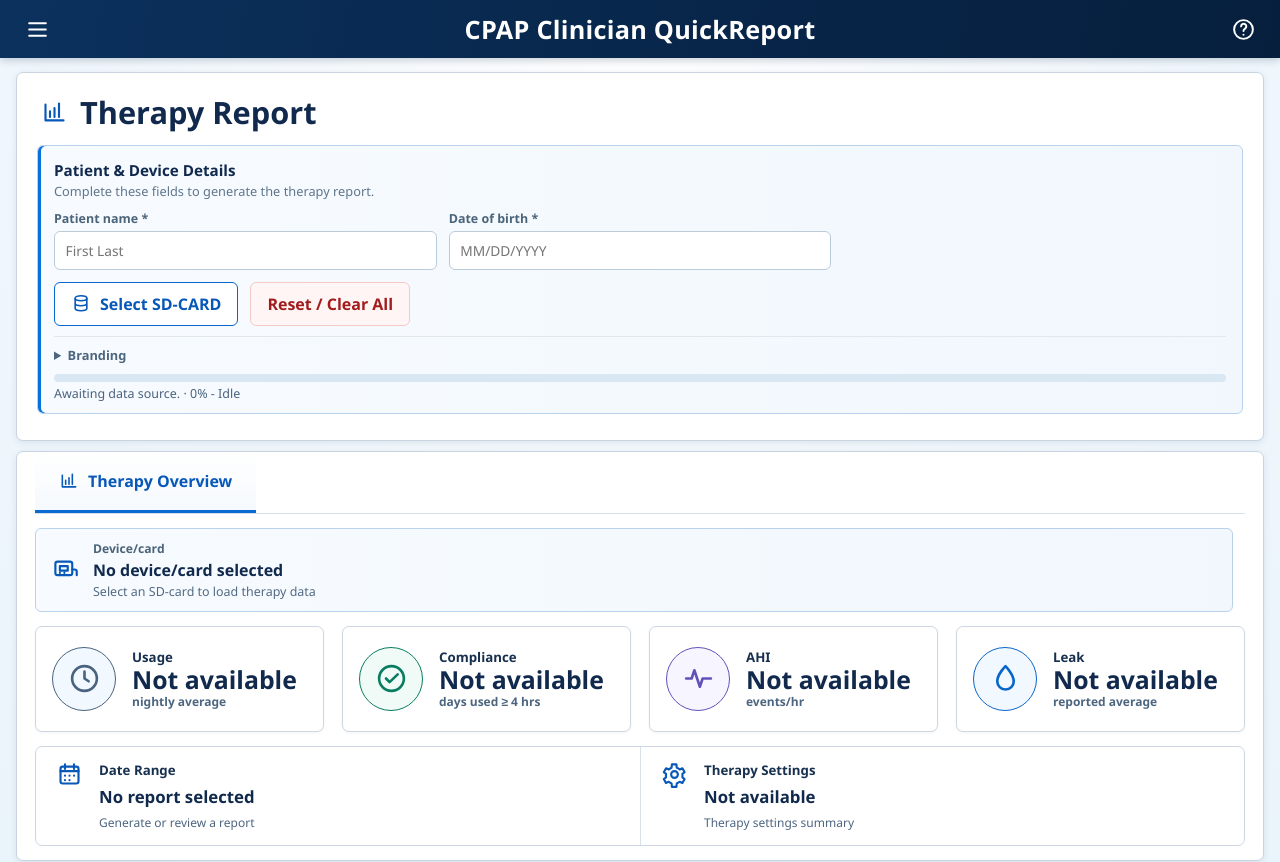
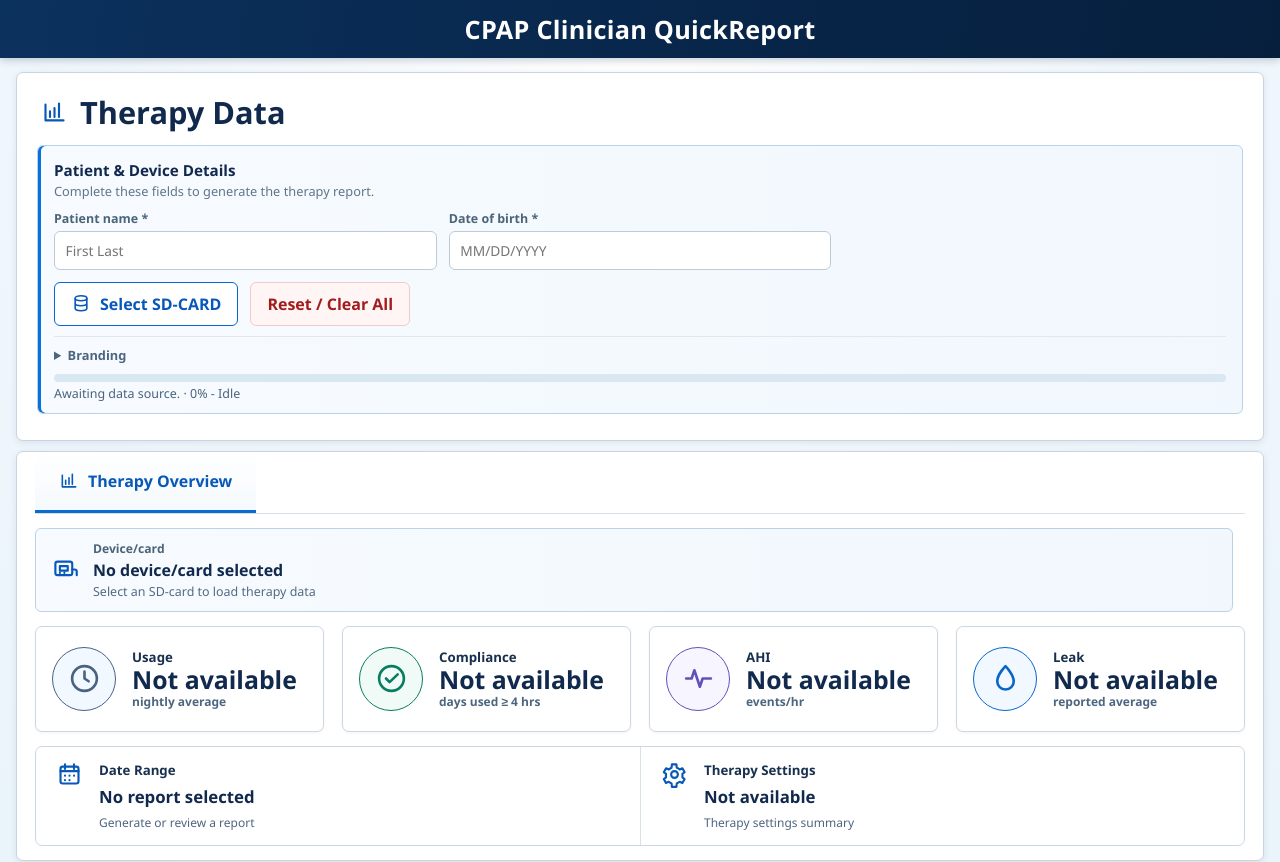
Before and after one commit to Cruxad0/CPAP-QuickReport, a Next.js app: page / in a window 1280 px wide. Shown: the top 862 px of the page. Built offline with nearby package versions, Linux system fonts and the light colour scheme.

Commit message:
Simplify header and show data age warnings

```diff
--- a/app/globals.css
+++ b/app/globals.css
@@ -27,6 +27,14 @@ body {
   background: radial-gradient(circle at top right, #f7fbff 0%, var(--bg) 58%, #e8eff6 100%);
 }
 
+html {
+  font-size: 16px;
+}
+
+body {
+  font-size: 1rem;
+}
+
 a {
   color: inherit;
 }
@@ -949,9 +957,9 @@ body {
   position: sticky;
   top: 0;
   z-index: 20;
-  display: grid;
-  grid-template-columns: 52px 1fr 52px;
-  align-items: center;
+  display: flex;
+  align-items: center;
+  justify-content: center;
   min-height: 58px;
   padding: 0 18px;
   color: #fff;
@@ -960,31 +968,8 @@ body {
 }
 
 .app-bar strong {
-  justify-self: center;
   font-size: clamp(1.18rem, 2vw, 1.58rem);
   letter-spacing: 0.01em;
-}
-
-.app-bar-icon {
-  display: inline-flex;
-  align-items: center;
-  justify-content: center;
-  width: 38px;
-  height: 38px;
-  padding: 0;
-  color: #fff;
-  border: 0;
-  border-radius: 50%;
-  background: transparent;
-  cursor: pointer;
-}
-
-.app-bar-icon:last-child {
-  justify-self: end;
-}
-
-.app-bar-icon:hover {
-  background: rgba(255, 255, 255, 0.12);
 }
 
 main {
@@ -1661,6 +1646,34 @@ main {
 .review-detail-row > div span {
   display: grid;
   gap: 6px;
+}
+
+.date-range-age-warning {
+  display: inline-flex;
+  align-items: center;
+  gap: 5px;
+  width: fit-content;
+  padding: 4px 7px;
+  border: 1px solid currentColor;
+  border-radius: 5px;
+  font-size: 0.78rem;
+  font-style: normal;
+  font-weight: 800;
+}
+
+.date-range-age-warning.stale-data-age-notice {
+  color: #8a6500;
+  background: #fff9db;
+}
+
+.date-range-age-warning.stale-data-age-warning {
+  color: #a54f00;
+  background: #fff0df;
+}
+
+.date-range-age-warning.stale-data-age-critical {
+  color: #a11c1c;
+  background: #ffebeb;
 }
 
 .review-detail-row strong {
@@ -1939,7 +1952,7 @@ main {
   color: #fff;
   border-radius: 4px;
   background: #0758b8;
-  font-size: 0.68rem;
+  font-size: 0.75rem;
   font-weight: 800;
   text-align: center;
 }
@@ -1967,7 +1980,7 @@ main {
 
 .card-reader-label {
   color: #087d61;
-  font-size: 0.68rem;
+  font-size: 0.75rem;
   font-weight: 800;
   letter-spacing: 0.04em;
   text-transform: uppercase;
--- a/components/quick-report-app.tsx
+++ b/components/quick-report-app.tsx
@@ -6,7 +6,7 @@ import { enumerateDeferredFolderEntries, pickDirectoryHandle, supportsDirectoryP
 import { ReportWorkerClient } from "@/lib/report-worker-client";
 import { REPORT_RANGE_OPTIONS, type ReportRangeDays } from "@/lib/report-orchestrator";
 import { OLDER_HISTORY_IMPORT_LOOKBACK_DAYS } from "@/lib/source-files";
-import { daysSinceIsoDate, staleDataSeverity } from "@/lib/stale-data";
+import { daysSinceIsoDate, staleDataAgeClassName, staleDataSeverity } from "@/lib/stale-data";
 import { ParseProgress, QuickReportMetrics, TherapySettingsPeriod } from "@/lib/types";
 
 const SOURCE_SELECTION_CANCEL_TIMEOUT_MS = 20000;
@@ -133,10 +133,8 @@ type UiIconName =
   | "drop"
   | "eye"
   | "gear"
-  | "help"
   | "history"
   | "info"
-  | "menu"
   | "report"
   | "warning";
 
@@ -154,10 +152,6 @@ function UiIcon({ name, size = 24 }: { name: UiIconName; size?: number }) {
   };
 
   switch (name) {
-    case "menu":
-      return <svg {...common}><path d="M4 6h16M4 12h16M4 18h16" /></svg>;
-    case "help":
-      return <svg {...common}><circle cx="12" cy="12" r="9" /><path d="M9.7 9a2.5 2.5 0 1 1 3.8 2.1c-1 .6-1.5 1.1-1.5 2.4M12 17h.01" /></svg>;
     case "clock":
       return <svg {...common}><circle cx="12" cy="12" r="9" /><path d="M12 7v5l3 2" /></svg>;
     case "history":
@@ -379,12 +373,6 @@ export function QuickReportApp() {
     () => (loadedSourceLatestClinicalDayIso ? formatIsoDateLong(loadedSourceLatestClinicalDayIso) : null),
     [loadedSourceLatestClinicalDayIso]
   );
-  const loadedSourceLatestClinicalDayAge = useMemo(
-    () => (loadedSourceLatestClinicalDayIso ? daysSinceIsoDate(loadedSourceLatestClinicalDayIso) : null),
-    [loadedSourceLatestClinicalDayIso]
-  );
-  const loadedSourceStaleSeverity = staleDataSeverity(loadedSourceLatestClinicalDayAge);
-  const staleDataAgeText = loadedSourceStaleSeverity ? `Data is ${loadedSourceLatestClinicalDayAge} days old.` : null;
   const loadedMixedDataWarning = useMemo(
     () => loadedSourceWarnings.find(isMixedDataWarning) ?? null,
     [loadedSourceWarnings]
@@ -408,6 +396,15 @@ export function QuickReportApp() {
   const hasLoadedPreviousTherapy = olderHistoryLoaded && previousTherapyPeriod !== null;
   const dashboardMetrics = showPreviousTherapyReview ? previousTherapyReview : activeMetrics;
   const dashboardPeriod = showPreviousTherapyReview ? previousTherapyPeriod : currentTherapyPeriod;
+  const dashboardLatestClinicalDayIso =
+    dashboardPeriod?.endClinicalDayIso ?? (!showPreviousTherapyReview ? loadedSourceLatestClinicalDayIso : null);
+  const dashboardDataAge = dashboardLatestClinicalDayIso ? daysSinceIsoDate(dashboardLatestClinicalDayIso) : null;
+  const dashboardStaleSeverity = staleDataSeverity(dashboardDataAge);
+  const dashboardStaleAgeClassName = staleDataAgeClassName(dashboardStaleSeverity);
+  const dashboardStaleAgeText =
+    dashboardStaleSeverity && dashboardDataAge !== null
+      ? `Warning: this data is ${dashboardDataAge} day${dashboardDataAge === 1 ? "" : "s"} old.`
+      : null;
 
   const dateOfBirthIso = useMemo(() => normalizeDobInput(dateOfBirthInput), [dateOfBirthInput]);
   const isPatientNameMissing = patientName.trim().length <= 1;
@@ -908,23 +905,7 @@ export function QuickReportApp() {
   return (
     <>
       <header className="app-bar">
-        <button
-          type="button"
-          className="app-bar-icon"
-          aria-label="Go to patient and device details"
-          onClick={() => document.getElementById("setup-panel")?.scrollIntoView({ behavior: "smooth" })}
-        >
-          <UiIcon name="menu" size={25} />
-        </button>
         <strong>CPAP Clinician QuickReport</strong>
-        <button
-          type="button"
-          className="app-bar-icon"
-          aria-label="Help"
-          onClick={() => document.getElementById("setup-panel")?.scrollIntoView({ behavior: "smooth" })}
-        >
-          <UiIcon name="help" size={25} />
-        </button>
       </header>
       <main>
         <section className="dashboard-stack">
@@ -932,7 +913,7 @@ export function QuickReportApp() {
             <div className="therapy-history-heading">
               <span className="section-heading-icon"><UiIcon name="report" size={27} /></span>
               <div>
-                <h2>Therapy Report</h2>
+                <h2>Therapy Data</h2>
               </div>
             </div>
 
@@ -1079,7 +1060,19 @@ export function QuickReportApp() {
               </div>
             </div>
             <div className={`review-detail-row ${showPreviousTherapyReview ? "" : "review-detail-row-overview"}`}>
-              <div><UiIcon name="calendar" size={27} /><span><small>Date Range</small><strong>{dashboardMetrics ? `${dashboardMetrics.dateRangeStart} – ${dashboardMetrics.dateRangeEnd}` : "No report selected"}</strong><em>{dashboardMetrics ? `${dashboardMetrics.daysWithData} days with data available` : "Generate or review a report"}</em></span></div>
+              <div className="review-date-range">
+                <UiIcon name="calendar" size={27} />
+                <span>
+                  <small>Date Range</small>
+                  <strong>{dashboardMetrics ? `${dashboardMetrics.dateRangeStart} – ${dashboardMetrics.dateRangeEnd}` : "No report selected"}</strong>
+                  <em>{dashboardMetrics ? `${dashboardMetrics.daysWithData} days with data available` : "Generate or review a report"}</em>
+                  {dashboardStaleAgeText ? (
+                    <em className={`date-range-age-warning ${dashboardStaleAgeClassName ?? ""}`}>
+                      <UiIcon name="warning" size={16} /> {dashboardStaleAgeText}
+                    </em>
+                  ) : null}
+                </span>
+              </div>
               <div><UiIcon name="gear" size={27} /><span><small>Therapy Settings</small><strong>{dashboardPeriod?.label ?? "Not available"}</strong><em>{dashboardMetrics?.machine.pressure ? `Fixed pressure ${dashboardMetrics.machine.pressure}` : "Therapy settings summary"}</em></span></div>
               {showPreviousTherapyReview ? (
                 <p className="review-only-notice">
```
